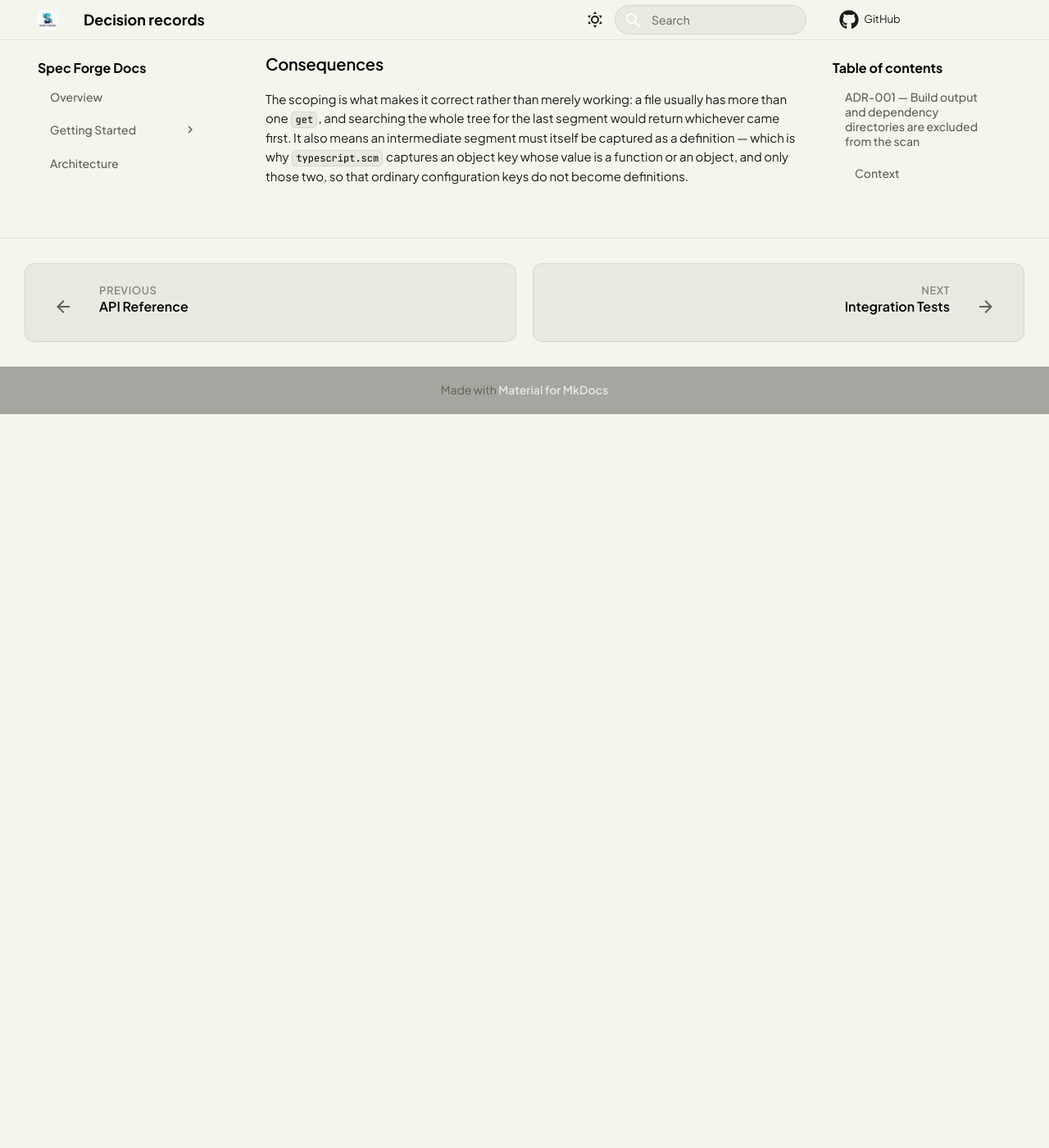
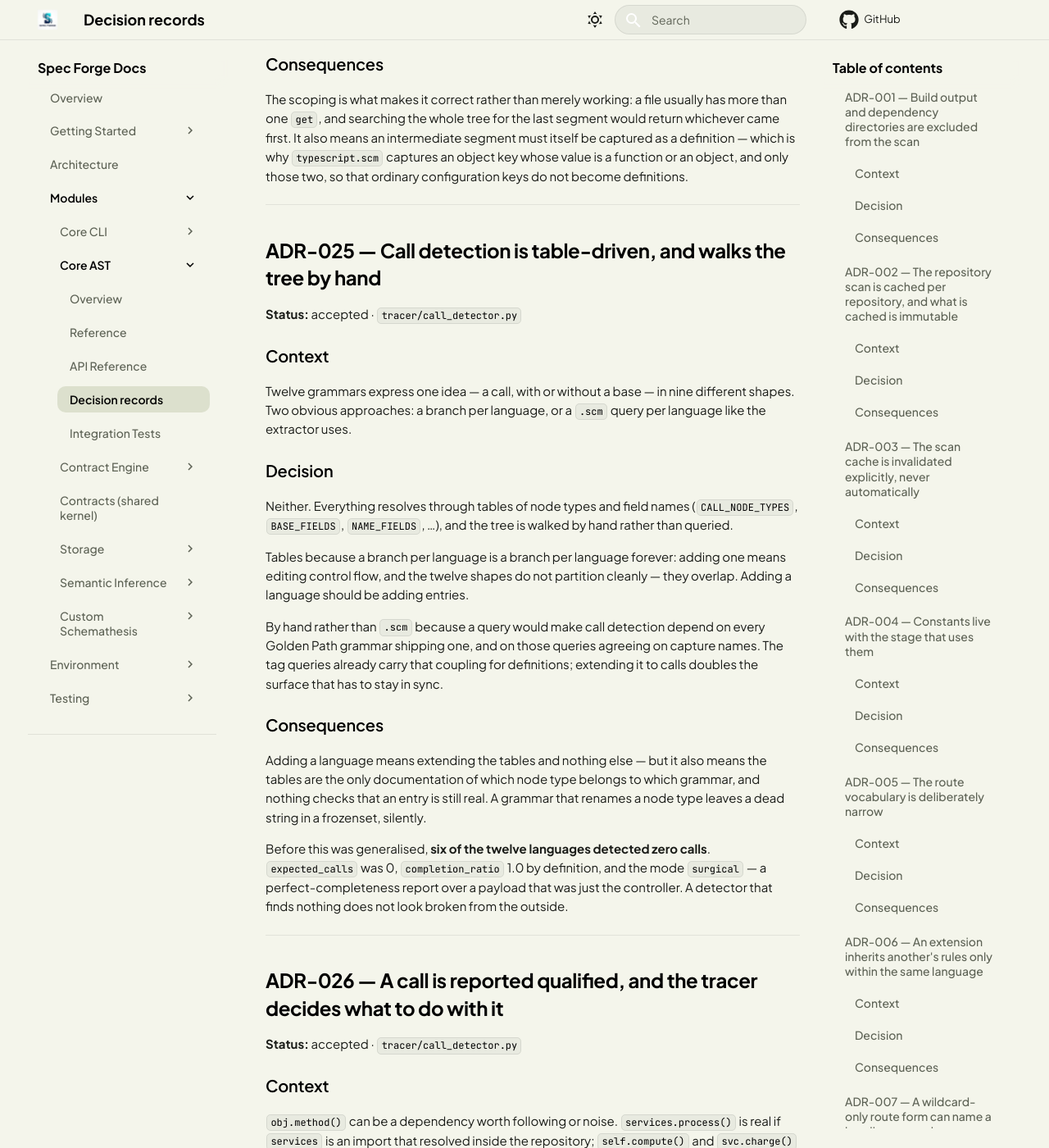
Before and after one commit to Spec-Forge-Testing/specforge-docs, an MkDocs documentation site: the page built from docs/modules/core-ast/adr.md, in a window 1280 px wide and 1400 px high, scrolled down 19139 px. Shown: the whole window at 82% size. Built offline with MkDocs 1.6.1 and Material for MkDocs 9.7.7, drawn with Linux system fonts in a browser that asks for light colours; comment, search, counter and statistics services are not loaded; before the commit the page ends 19644 px from its top, so only the background shows below that; some of the changed text lies outside the part shown.

Commit message:
docs(core-ast): record and document call detection

```diff
--- a/docs/modules/core-ast/adr.md
+++ b/docs/modules/core-ast/adr.md
@@ -849,3 +849,108 @@ return whichever came first. It also means an intermediate segment must itself b
 captured as a definition — which is why `typescript.scm` captures an object key
 whose value is a function or an object, and only those two, so that ordinary
 configuration keys do not become definitions.
+
+---
+
+## ADR-025 — Call detection is table-driven, and walks the tree by hand
+
+**Status:** accepted · `tracer/call_detector.py`
+
+### Context
+
+Twelve grammars express one idea — a call, with or without a base — in nine
+different shapes. Two obvious approaches: a branch per language, or a `.scm`
+query per language like the extractor uses.
+
+### Decision
+
+Neither. Everything resolves through tables of node types and field names
+(`CALL_NODE_TYPES`, `BASE_FIELDS`, `NAME_FIELDS`, …), and the tree is walked by
+hand rather than queried.
+
+Tables because a branch per language is a branch per language forever: adding one
+means editing control flow, and the twelve shapes do not partition cleanly — they
+overlap. Adding a language should be adding entries.
+
+By hand rather than `.scm` because a query would make call detection depend on
+every Golden Path grammar shipping one, and on those queries agreeing on capture
+names. The tag queries already carry that coupling for definitions; extending it
+to calls doubles the surface that has to stay in sync.
+
+### Consequences
+
+Adding a language means extending the tables and nothing else — but it also means
+the tables are the only documentation of which node type belongs to which
+grammar, and nothing checks that an entry is still real. A grammar that renames a
+node type leaves a dead string in a frozenset, silently.
+
+Before this was generalised, **six of the twelve languages detected zero calls**.
+`expected_calls` was 0, `completion_ratio` 1.0 by definition, and the mode
+`surgical` — a perfect-completeness report over a payload that was just the
+controller. A detector that finds nothing does not look broken from the outside.
+
+---
+
+## ADR-026 — A call is reported qualified, and the tracer decides what to do with it
+
+**Status:** accepted · `tracer/call_detector.py`
+
+### Context
+
+`obj.method()` can be a dependency worth following or noise. `services.process()`
+is real if `services` is an import that resolved inside the repository;
+`self.compute()` and `svc.charge()` are not.
+
+The detector cannot tell: it sees one snippet and knows nothing about imports.
+
+### Decision
+
+The detector returns the **qualified** name, base included, and the tracer
+decides. A multi-segment base collapses to its last segment — the module that
+names the function — normalised to a dot: `crate::services::process()` becomes
+`services.process`.
+
+The last segment because that is what identifies the module; the earlier ones are
+the path to it, which the resolver reconstructs anyway from the import. The dot
+because the tracer should split on one separator, not on whichever the language
+happened to use.
+
+### Consequences
+
+One rule at the other end — *keep it only if the base is an import that resolved
+inside the repository* — drops `self.compute()` and `svc.charge()` without a
+special case for either, and keeps the tracer out of the standard library and
+third-party packages.
+
+The cost is that the detector's output is not the code's own vocabulary:
+`services.process` never appears literally in a Rust file. Anything comparing
+detector output against source text has to account for that.
+
+---
+
+## ADR-027 — The snippet is reparsed on its own
+
+**Status:** accepted · `tracer/call_detector.py`
+
+### Context
+
+Calls are looked for inside the extracted function, not the whole file. The
+function's node is already in the file's tree, so it could be walked there.
+
+### Decision
+
+The snippet is parsed again, standalone, from the bytes the extractor produced.
+
+### Consequences
+
+Cheaper to reason about than carrying a node plus a byte range through the
+tracer, and it makes the boundary literal: what gets walked is exactly what the
+LLM will read.
+
+It also costs one parse per traced function, and it introduces a problem that
+does not exist in the file's own tree: some languages do not recognise their own
+code without an opening marker. A bare PHP function without `<?php` parses as a
+single text node and yields **no calls at all** — not an error, just silence.
+`SNIPPET_PREAMBLE` prepends what the language needs. A language added later that
+has the same property will look like a function with no dependencies until
+someone notices.
```
Also changed, not shown: docs/modules/core-ast/reference.md (+21 -0 lines).
